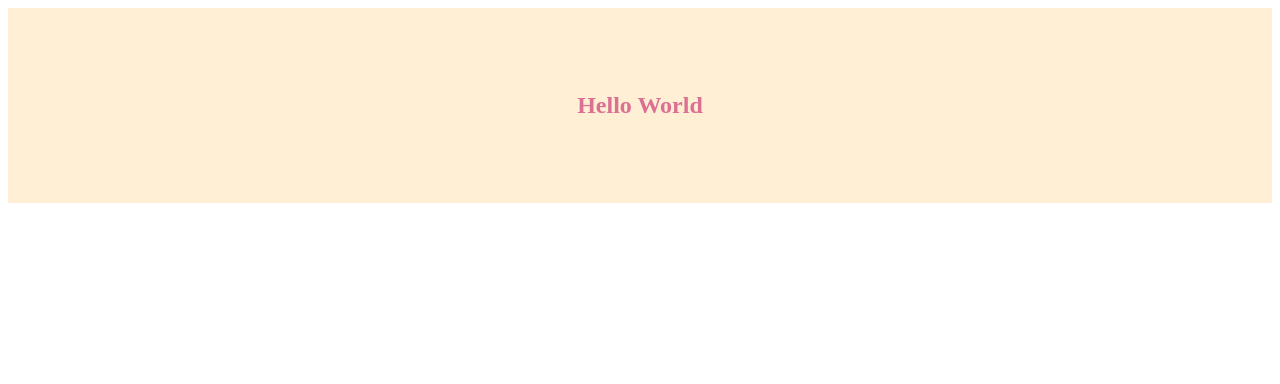
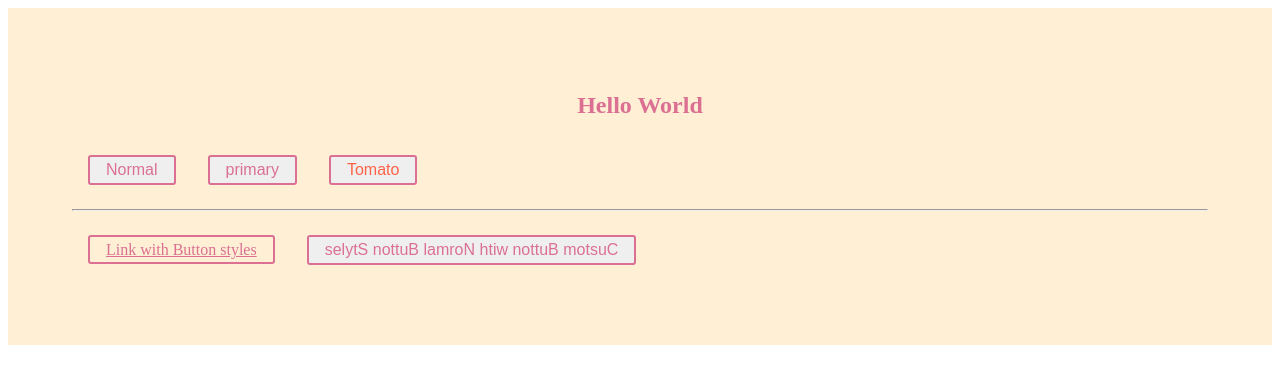
Before and after one commit to searchme86/react-scaffolding, a React (Create React App) app: page / in a window 1280 px wide. Shown: the top 384 px of the page. Built offline with nearby package versions, Linux system fonts and the light colour scheme.

Commit message:
💄 testing a styled components

```diff
--- a/src/components/styled/StyledExam.js
+++ b/src/components/styled/StyledExam.js
@@ -12,10 +12,39 @@ const Wrapper = styled.section`
   background-color: papayawhip;
 `;
 
+const Button = styled.button`
+  color: palevioletred;
+  font-size: 1em;
+  margin: 1em;
+  padding: 0.25em 1em;
+  border: 2px solid palevioletred;
+  border-radius: 3px;
+`;
+
+const TomatoButton = styled(Button)`
+  color: tomato;
+  border-radius: tomato;
+`;
+
+const ReversedButton = (props) => (
+  <Button {...props} children={props.children.split("").reverse()} />
+);
+
 function StyeldExam() {
   return (
     <Wrapper>
       <Title>Hello World</Title>
+      <Button>Normal</Button>
+      <Button>primary</Button>
+      <TomatoButton>Tomato</TomatoButton>
+      <br />
+      <hr />
+      <Button as="a" href="{javascript:void(0);}">
+        Link with Button styles
+      </Button>
+      <Button as={ReversedButton}>
+        Custom Button with Normal Button Styles
+      </Button>
     </Wrapper>
   );
 }
```
